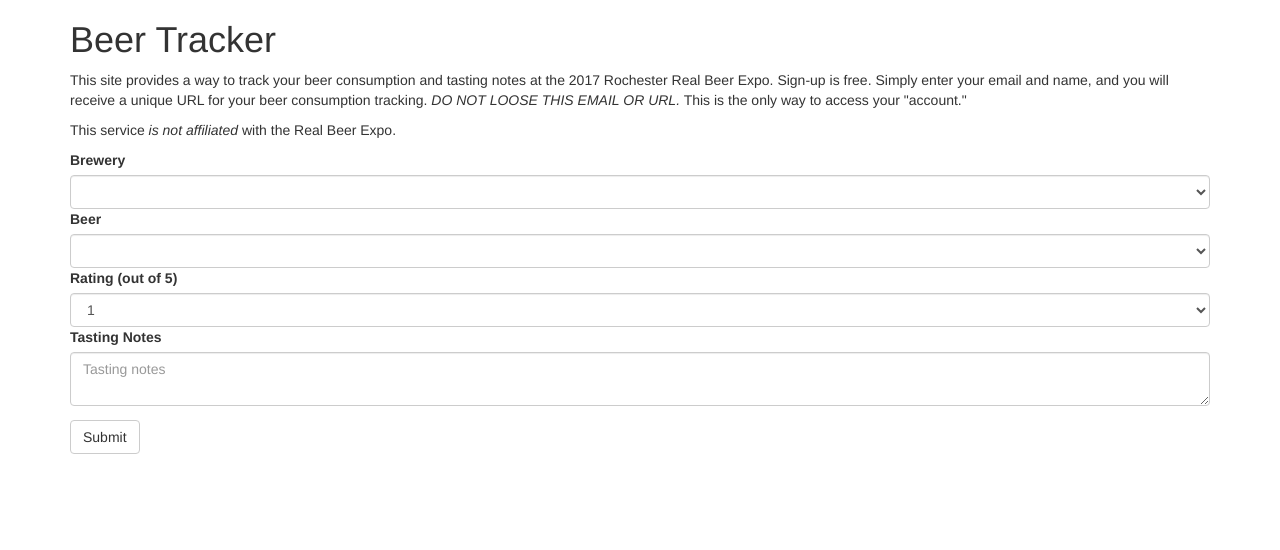
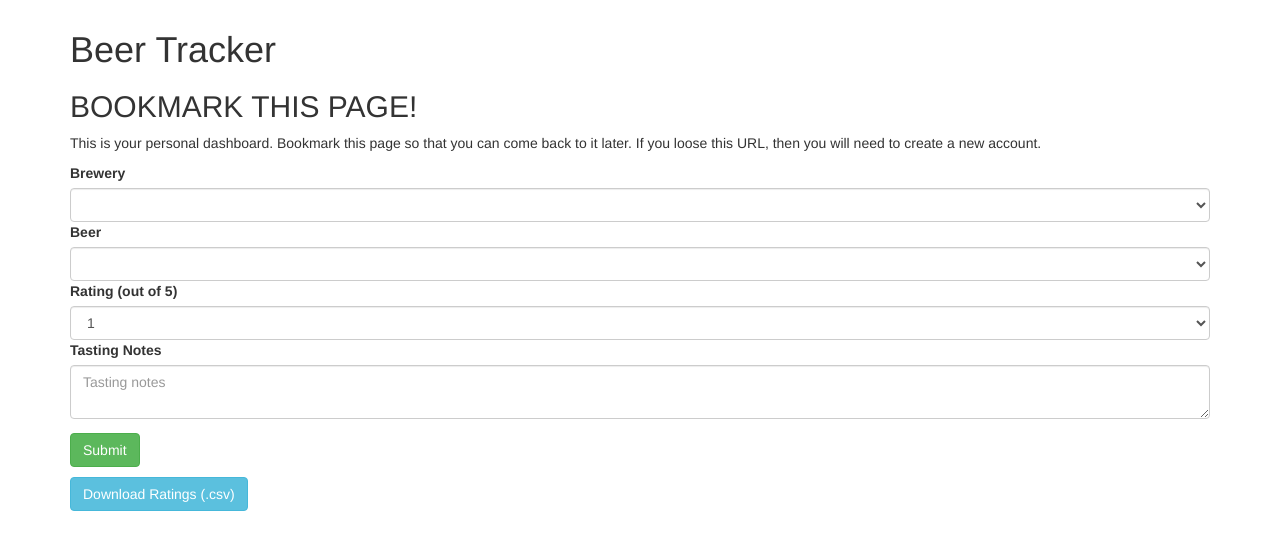
Before and after one commit to acritelli/beerTracker, a Flask app: page /users/1 in a window 1280 px wide. Shown: the top 550 px of the page. Run offline with Flask 2, Linux system fonts and the light colour scheme; data that the repository does not hold is empty; some libraries are stand-ins or nearby versions.

Commit message:
add ability to download csv

```diff
--- a/app.py
+++ b/app.py
@@ -1,7 +1,9 @@
-from flask import Flask, render_template, request, redirect, jsonify
+from flask import Flask, render_template, request, redirect, jsonify, make_response
 from shortuuid import uuid
 from flask_pymongo import PyMongo
 from bson.json_util import dumps
+from csv import writer
+from io import StringIO
 
 
 app = Flask(__name__)
@@ -90,6 +92,24 @@ def editRating(url):
     mongo.db.users.update({'url' : url}, user)
     return('success')
 
+@app.route('/users/<url>/downloadRatings')
+def downloadRatings(url):
+    stringIO = StringIO()
+    csv = writer(stringIO)
+    csv.writerow(['Brewery', 'Beer', 'Rating', 'Notes'])
+    user = mongo.db.users.find_one({'url': url})
+    for brewery in user['beer']:
+        for beer in user['beer'][brewery]:
+            row = [brewery, beer, user['beer'][brewery][beer]['rating'], user['beer'][brewery][beer]['notes']]
+            csv.writerow(row)
+    output = make_response(stringIO.getvalue())
+    output.headers["Content-Disposition"] = "attachment; filename=beerRatings.csv"
+    output.headers["Content-type"] = "text/csv"
+    return output
+
+
+
+
 @app.route('/beers')
 def hello():
     default_breweries = list(mongo.db.defBeers.find())
--- a/templates/userPage.html
+++ b/templates/userPage.html
@@ -14,6 +14,9 @@
             }
             #otherBeer {
                 display: none;
+            }
+            .row {
+                margin-top: 10px;
             }
 
         </style>
@@ -41,8 +44,8 @@
             <div class="row">
                 <div class="col-sm-12">
                     <h1>Beer Tracker</h1>
-                    <p>This site provides a way to track your beer consumption and tasting notes at the 2017 Rochester Real Beer Expo. Sign-up is free. Simply enter your email and name, and you will receive a unique URL for your beer consumption tracking. <em>DO NOT LOOSE THIS EMAIL OR URL.</em> This is the only way to access your "account."</p>
-                    <p>This service <em>is not affiliated</em> with the Real Beer Expo.</p>
+                    <h2>BOOKMARK THIS PAGE!</h2>
+                    <p>This is your personal dashboard. Bookmark this page so that you can come back to it later. If you loose this URL, then you will need to create a new account.</p>
 
                     <form>
                         <label for="brewerySelector">Brewery</label>
@@ -68,7 +71,12 @@
                         <label for="tastingNotes">Tasting Notes</label>
                         <textarea class="form-control" placeholder="Tasting notes" name="tastingNotes" id="tastingNotes"></textarea>
                     </form>
-                    <button type="submit" class="btn btn-default" id="submitChanges">Submit</button>
+                    <button type="submit" class="btn btn-success" id="submitChanges">Submit</button>
+                </div>
+            </div>
+            <div class="row">
+                <div class="col-sm-12">
+                    <a href="/users/{{ url }}/downloadRatings"><button type="submit" class="btn btn-info" id="downloadRatings">Download Ratings (.csv)</button></a>
                 </div>
             </div>
         </div>
```
